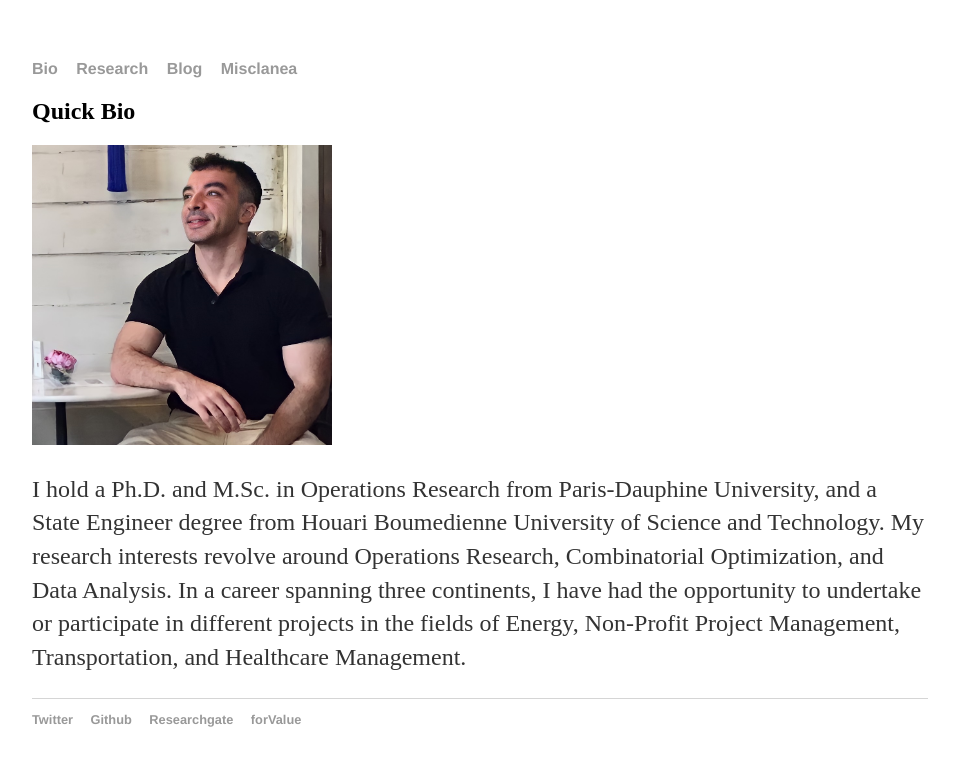
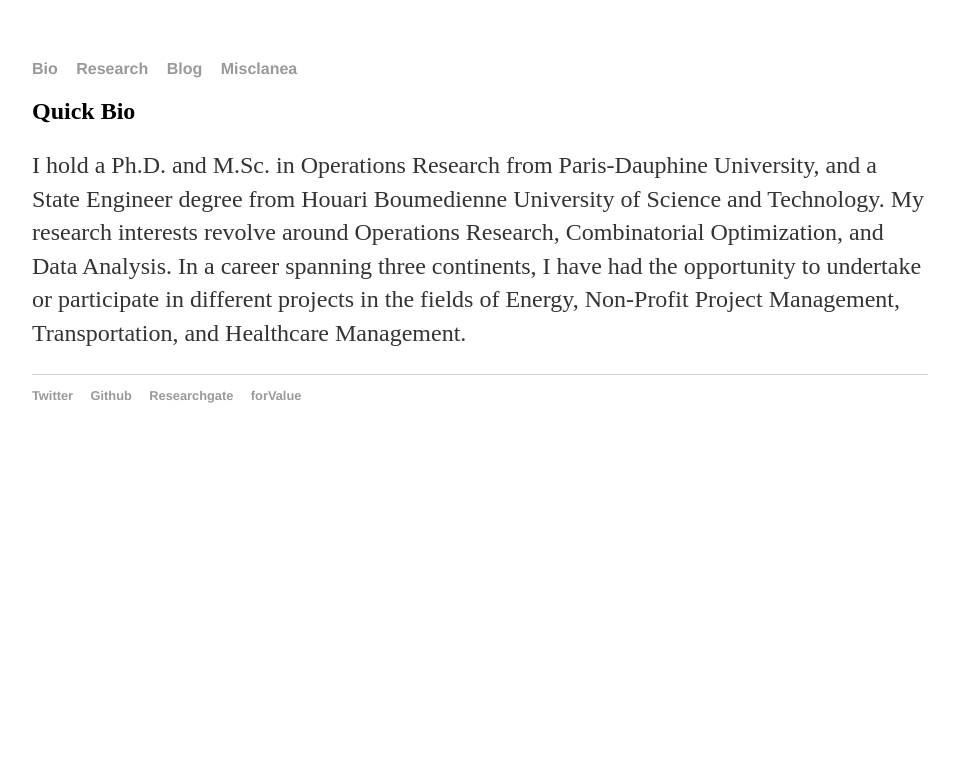
Before and after one commit to ndehouche/ndehouche.github.io, a Jekyll site: the page built from index.html, in a window 1280 px wide. Shown: the top 766 px of the page, without its empty margins (160-1115 px from the left). Built offline with Jekyll 4.4.1, drawn with Linux system fonts in a browser that asks for light colours.

Commit message:
Update index.html

```diff
--- a/index.html
+++ b/index.html
@@ -4,6 +4,6 @@ title: Nassim Dehouche
 ---
 <div class="blurb">
 	<h2>Quick Bio</h2>
-	<img src="nd.jpg" alt="Nassim Dehouche" width="300" height="300">
+
 	      <p>I hold a Ph.D. and M.Sc. in Operations Research from Paris-Dauphine University, and a State Engineer degree from Houari Boumedienne University of Science and Technology. My research interests revolve around Operations Research, Combinatorial Optimization, and Data Analysis. In a career spanning three continents, I have had the opportunity to undertake or participate in different projects in the fields of Energy, Non-Profit Project Management, Transportation, and Healthcare Management.</p>
 </div><!-- /.blurb -->
```
